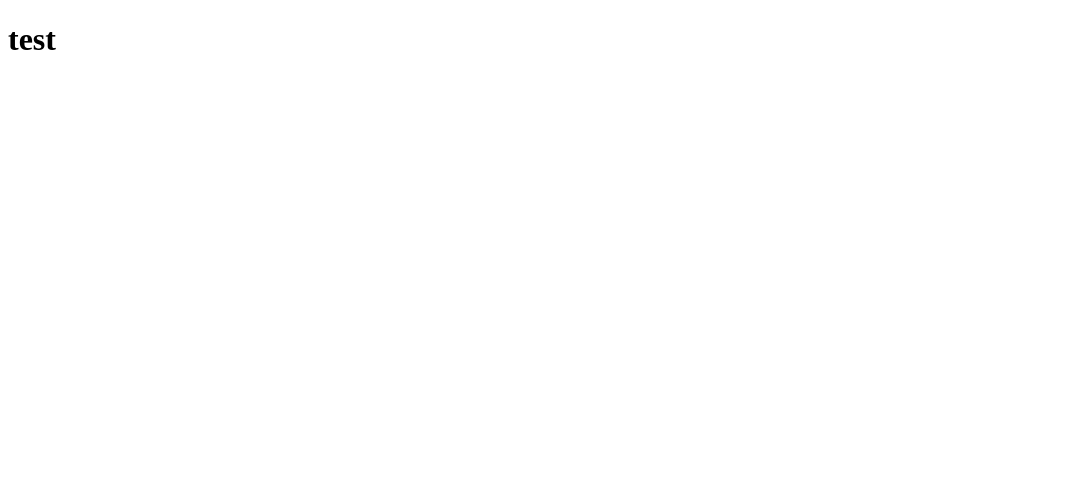
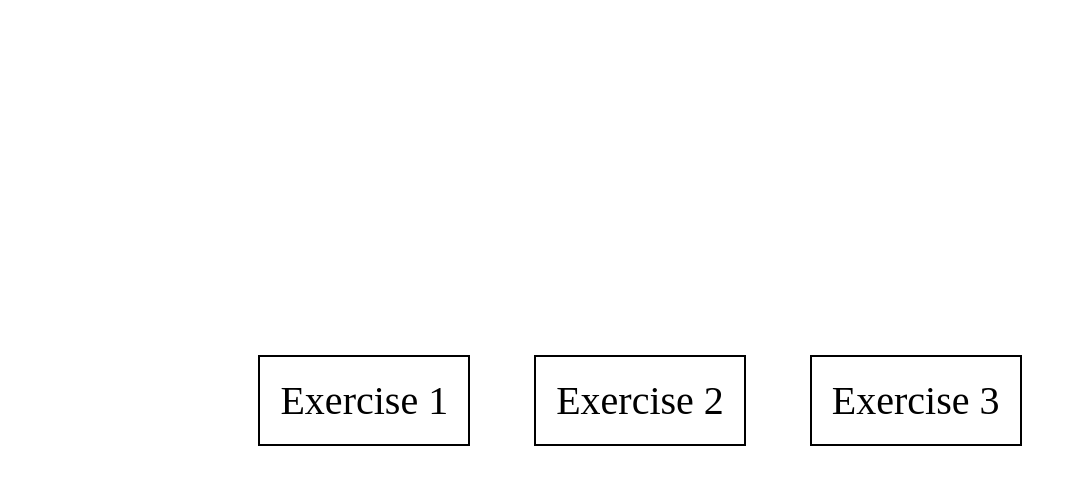
Before and after one commit to reevcrona/JavaScript-Assignment-01, a plain HTML site: page index.html in a window 1280 px wide. Shown: the whole page, without its empty margins (0-1077 px from the left). Drawn offline with Linux system fonts and the light colour scheme.

Commit message:
added links for pages and some basic css

```diff
--- a/index.html
+++ b/index.html
@@ -3,10 +3,16 @@
 <head>
     <meta charset="UTF-8">
     <meta name="viewport" content="width=device-width, initial-scale=1.0">
+    <link rel="stylesheet" href="styles/index.css">
     <title>Document</title>
 </head>
 <body>
-    <h1>test</h1>
+    <div class="container">
+        <a class="page-link" href="pages/exercise-01.html">Exercise 1</a>
+        <a class="page-link"  href="pages/exercise-02.html">Exercise 2</a>
+        <a  class="page-link" href="pages/exercise-03.html">Exercise 3</a>
+    </div>
+
 
 
     <script src="index.js"></script>
--- a/index.js
+++ b/index.js
@@ -1 +1 @@
-console.log("Hello World!")
+console.log("Hello, World!")
--- /dev/null
+++ b/styles/index.css
@@ -0,0 +1,43 @@
+body{
+    margin: 0;
+    padding: 0;
+    box-sizing: border-box;
+    display: flex;
+    justify-content: center;
+    align-items: center;
+    min-height: 100vh;
+}
+.container{
+    display: flex;
+    align-items: center;
+    width: 100%;
+    justify-content: center;
+    gap: 4rem;
+}
+.page-link{
+    text-decoration: none;
+    color: black;
+    font-size: 2.5rem;
+    border: 2px solid black;
+    padding: 0.5em 0.5em;
+    position: relative;
+    transition: transform 0.2s ease-in-out;
+}
+.page-link::before{
+    content: "";
+    position: absolute;
+    top: 0;
+    left: 0;
+    width: 0;
+    height: 100%;
+    background-color: black;
+    z-index: -1;
+    transition: all 0.3s ease-in-out;
+}
+.page-link:hover::before{
+    width: 100%;
+}
+.page-link:hover{
+    color: white;
+    transform: scale(1.1);
+}
```
Also changed, not shown: pages/exercise-01.html (added, +11 -0 lines), pages/exercise-02.html (added, +17 -0 lines), pages/exercise-03.html (added, +11 -0 lines), scripts/exercise-02.js (added).
